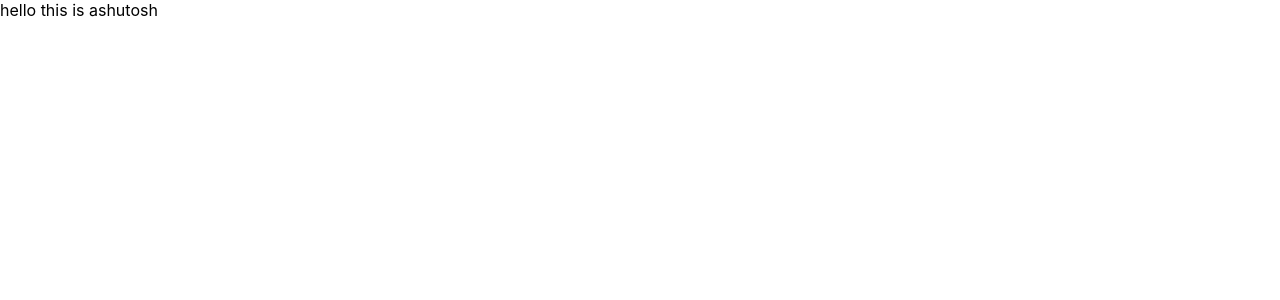
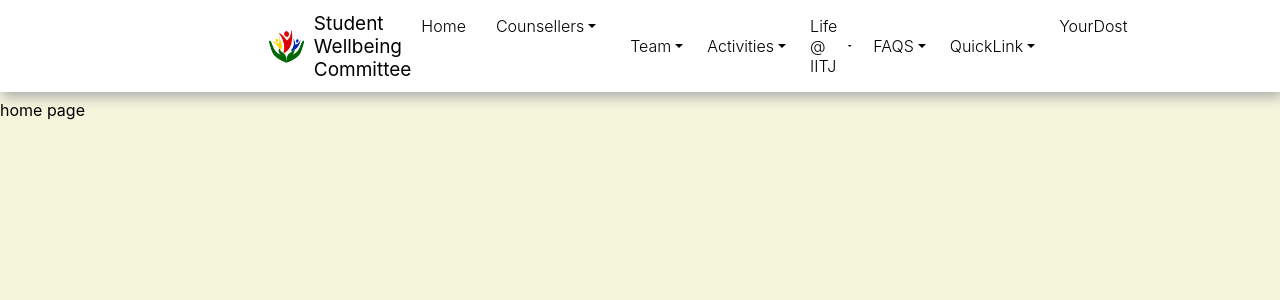
Before and after one commit to a19hu/SWC_2024, a React (Create React App) app: page / in a window 1280 px wide. Shown: the top 300 px of the page. Built offline with nearby package versions, Linux system fonts and the light colour scheme.

Commit message:
navbar progess

```diff
--- a/package.json
+++ b/package.json
@@ -8,6 +8,8 @@
     "@testing-library/user-event": "^13.5.0",
     "react": "^18.3.1",
     "react-dom": "^18.3.1",
+    "react-icons": "^5.2.1",
+    "react-router-dom": "^6.24.0",
     "react-scripts": "5.0.1",
     "web-vitals": "^2.1.4"
   },
--- a/src/App.js
+++ b/src/App.js
@@ -1,10 +1,16 @@
-
+import { BrowserRouter,Routes,Route } from "react-router-dom";
+import Navbar from "./Components/part/Navbar";
+import Home from "./Components/Pages/Home";
 
 function App() {
   return (
-    <div className="App">
-      hello this is ashutosh
-    </div>
+    <BrowserRouter>
+    <Navbar/>
+    <Routes>
+      <Route element={<Home/>}  path="/"/>
+
+    </Routes>
+    </BrowserRouter>
   );
 }
 
--- /dev/null
+++ b/src/Components/Pages/Home.jsx
@@ -0,0 +1,9 @@
+import React from 'react'
+import '../Style/home.css'
+export default function Home() {
+  return (
+    <div className='Home_page'>
+      home page
+    </div>
+  )
+}
--- /dev/null
+++ b/src/Components/Style/Navbar.css
@@ -0,0 +1,68 @@
+.navbar{
+    position: fixed;
+    top: 0;
+    left: 0;
+    width: 100%;
+    background-color: rgb(255, 255, 255);
+    box-shadow: 2px 5px 12px rgb(173, 173, 173);
+    /* height: 70px; */
+    }
+.Navbar_container{
+    padding: 11.5px 21%;
+   display: flex;
+   flex-direction: row;
+    justify-content: space-between;
+    align-items: center;
+}
+
+.Navbar_container div:nth-child(1) a {
+    display: flex;
+    flex-direction: row;
+    align-items: center;
+}
+
+.nav_link {
+    display: flex;
+    flex-direction: row;
+}
+.logo_image{
+   height: 35px;
+   margin-right: 10px;
+}
+.logo_context{
+    font-size: 19px;
+}
+a{
+    text-decoration: none;
+    color: black;
+}
+
+.nav_link div{
+    font-weight: 300;
+    margin: 0 10px;
+}
+
+.Navbar_container div:nth-child(2) a{
+    font-weight: 300;
+    margin: 0 10px;
+}
+.nav_link div{
+    display: flex;
+    align-items: center;
+}
+.nav_link_container{
+     position: relative;
+     display: flex;
+     flex-direction: column;
+     height: 20px;
+     cursor: pointer;
+}
+.nav_link_drop{
+    background-color: aliceblue;
+    box-shadow: 2px 5px 12px rgb(173, 173, 173);
+   position: relative;
+   top: 10px;
+   display: flex;
+   flex-direction: column;
+
+}
--- /dev/null
+++ b/src/Components/Style/home.css
@@ -0,0 +1,5 @@
+.Home_page{
+    background-color: beige;
+    height: 100vh;
+    padding-top: 100px;
+}
--- /dev/null
+++ b/src/Components/part/Navbar.jsx
@@ -0,0 +1,49 @@
+import React,{useState} from 'react'
+import { IoMdArrowDropdown } from "react-icons/io";
+
+import { Link } from 'react-router-dom'
+import '../Style/Navbar.css'
+import logo from '../../Images/logo.png'
+export default function Navbar() {
+    const [demo,setdemo]= useState(false)
+  return (
+    <div className='navbar'>
+<div className='Navbar_container'>
+        <div className='logo_'>
+            <Link to="/">
+           <img src={logo} alt=""  className='logo_image'/>
+           <div className='logo_context'>Student Wellbeing Committee</div>
+            </Link>
+        </div>
+      <div className='nav_link'>
+          <Link to="/">Home</Link>
+          <div className='nav_link_container' onMouseEnter={()=>setdemo(true)} onMouseLeave={()=>setdemo(false)}>
+           <div >
+             Counsellers <IoMdArrowDropdown />
+            </div>
+            <div>
+
+            <div className='nav_link_drop' style={ !demo ? {display:'none'} : {display:'flex'}}>
+              <div>
+           team
+              </div>
+              <div>
+all team
+              </div>
+            </div>
+            </div>
+            </div>
+
+          <div>Team <IoMdArrowDropdown /></div>
+          <div>Activities <IoMdArrowDropdown /></div>
+          <div>Life @ IITJ <IoMdArrowDropdown /></div>
+          <div>FAQS <IoMdArrowDropdown /></div>
+          <div>QuickLink <IoMdArrowDropdown /></div>
+          <Link to="https://yourdost.com/">YourDost</Link>
+      </div>
+    </div>
+    </div>
+
+
+  )
+}
```
Also changed, not shown: src/Images/logo.png (added), 1 other file (tests, documents, lock files or other folders).
